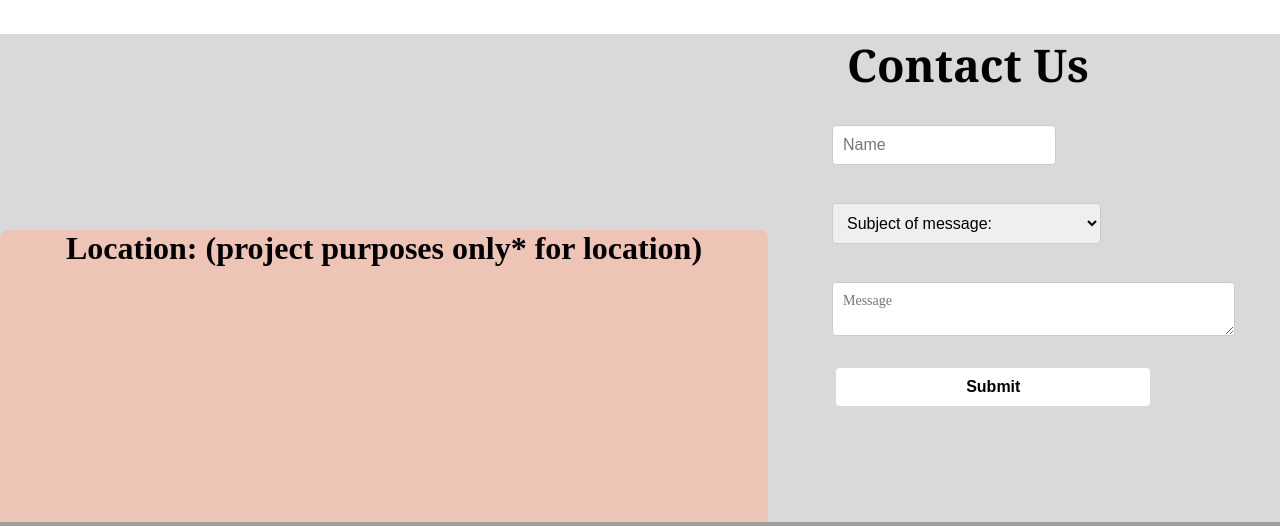
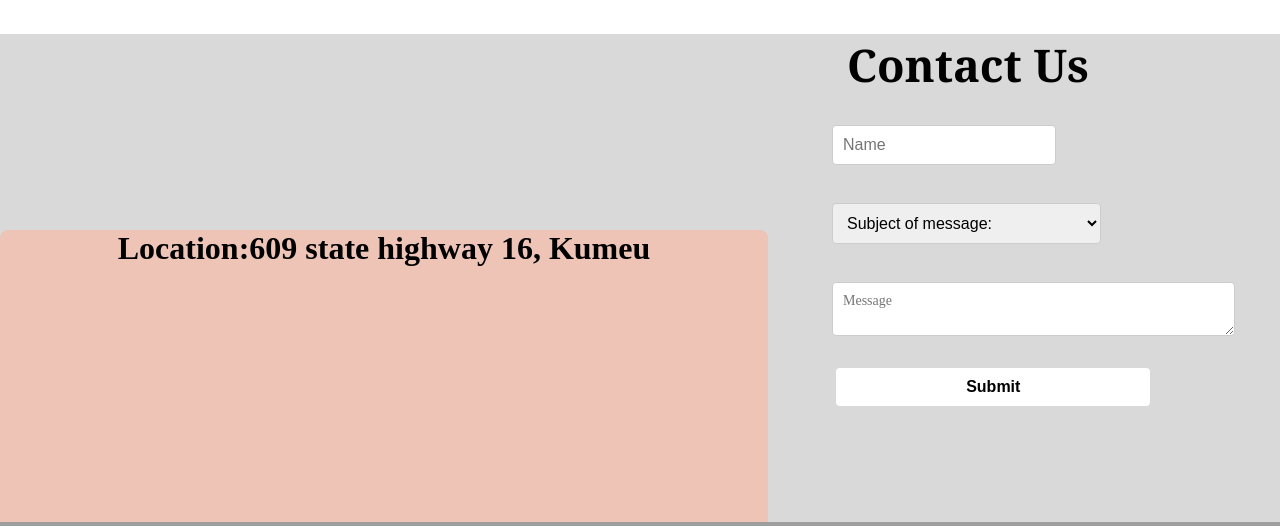
Before and after one commit to FloT28/204B_Ted-s_Cafe, a Flask app: page /contact_us in a window 1280 px wide; the page is wider, and only the part inside the window is pictured. Shown: the part 226-752 px from the top of that part. Run offline with Flask 3, Linux system fonts and the light colour scheme; some libraries are stand-ins or nearby versions; grey boxes are pictures that could not be loaded.

Commit message:
Location name added!

```diff
--- a/templates/contact_us.html
+++ b/templates/contact_us.html
@@ -249,7 +249,7 @@ input[type="submit"]{
   <br>
   <br>
 <div class="map_backgrd">
-    <h1 style="margin-top:-50%; text-align:center;">Location: (project purposes only* for location)</h1>
+    <h1 style="margin-top:-50%; text-align:center;">Location:609 state highway 16, Kumeu </h1>
 
     <!--Google Map pop-up window (container)-->
     <gmp-map center="-36.767791748046875,174.52342224121094" zoom="14" map-id="DEMO_MAP_ID">
```
